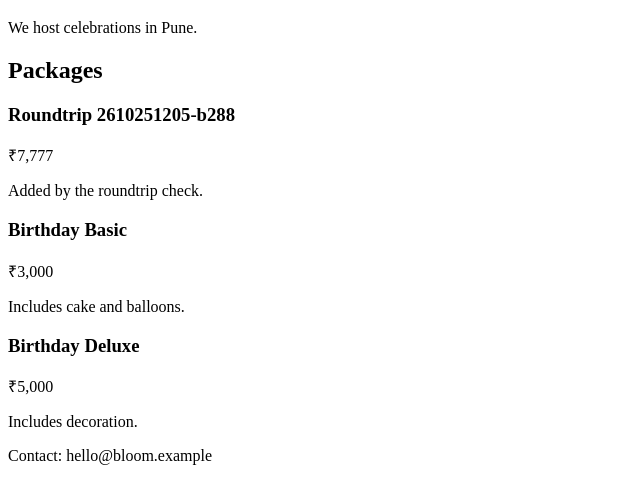
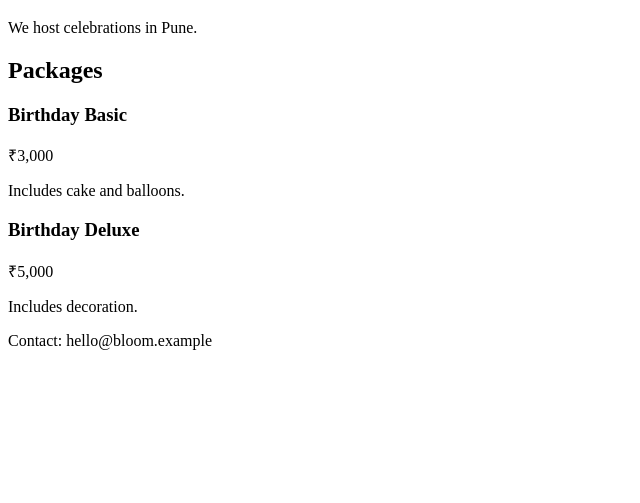
Before and after one commit to vyomkakkar0207-collab/lawm-pipeline-test, a website: page index.html in a window 1280 px wide. Shown: the part 61-564 px from the top of the page, without its empty margins (0-640 px from the left). Drawn offline with Linux system fonts and the light colour scheme.

Commit message:
roundtrip: reset test site to baseline

```diff
--- a/index.html
+++ b/index.html
@@ -10,12 +10,6 @@
 
     <section id="packages">
       <h2>Packages</h2>
-
-      <article class="package" data-package="roundtrip-2610251205-b288">
-        <h3>Roundtrip 2610251205-b288</h3>
-        <p class="price">₹7,777</p>
-        <p class="includes">Added by the roundtrip check.</p>
-      </article>
       <article class="package" data-package="birthday-basic">
         <h3>Birthday Basic</h3>
         <p class="price">₹3,000</p>
```
